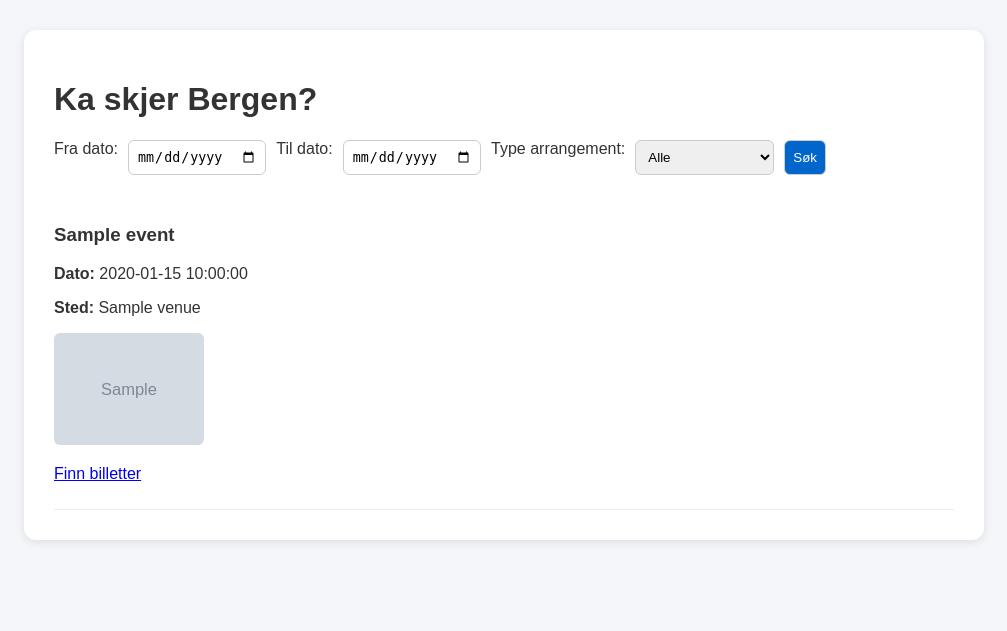
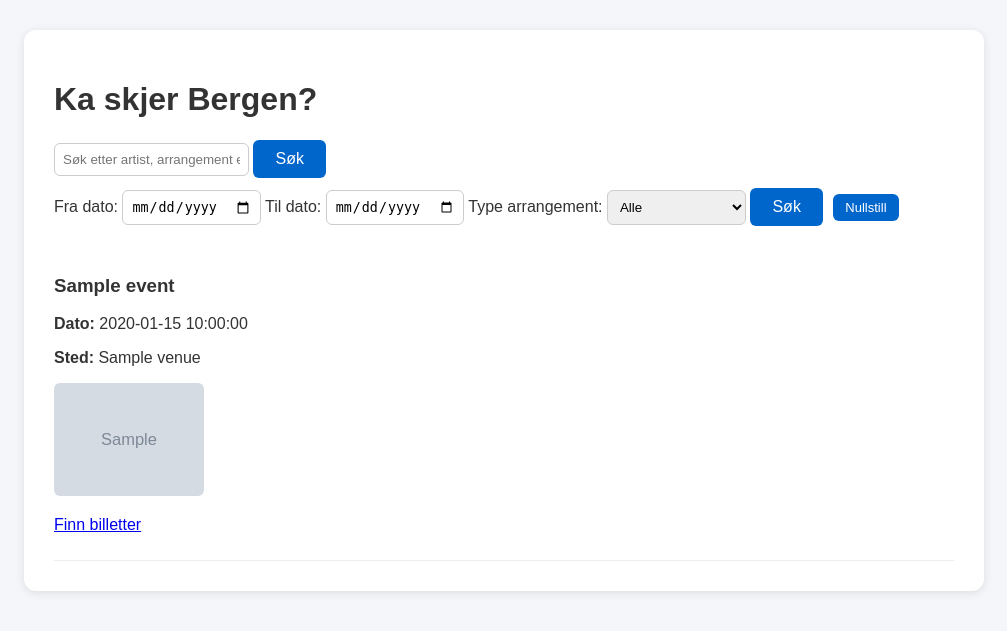
Before and after one commit to jorunnandrea/INFO212, a FastAPI app: template fastapi_mvp/templates/home.html in a window 1280 px wide. Shown: the top 631 px of the page, without its empty margins (136-1143 px from the left). Run offline with FastAPI, Linux system fonts and the light colour scheme; the template is opened without the code that fills it: most values are stand-ins (such as "Sample title", 1, 10 or a date in 2020); grey boxes marked "Sample" are stand-in pictures.

Commit message:
forbedret søkefunksjon, design og testfil

```diff
--- a/fastapi_mvp/app/main.py
+++ b/fastapi_mvp/app/main.py
@@ -21,6 +21,7 @@ def home(
     endDate: str = None,
     classification: str = None,
     size: int = 200,
+    keyword: str = None,
 ):
     api_key = os.environ.get("API_KEY")
     if not api_key:
@@ -41,11 +42,24 @@ def home(
         params["startDateTime"] = f"{startDate}T00:00:00Z"
         params["endDateTime"] = f"{endDate}T23:59:59Z"
 
-    if classification:
+    if classification and classification.strip() != "":
         params["classificationName"] = classification
+
+    if keyword:
+        params["keyword"] = keyword
+        params["q"] = keyword
+
 
     response = requests.get("https://app.ticketmaster.com/discovery/v2/events.json", params=params)
     data = response.json()
 
     events = data.get("_embedded", {}).get("events", [])
-    return templates.TemplateResponse(request, "home.html", {"events": events})
+    #return templates.TemplateResponse(request, "home.html", {"events": events})
+
+    return templates.TemplateResponse(request, "home.html", {
+        "events": events,
+        "startDate": startDate or "",
+        "endDate": endDate or "",
+        "classification": classification or "",
+        "keyword": keyword or ""
+})
--- a/fastapi_mvp/templates/home.html
+++ b/fastapi_mvp/templates/home.html
@@ -3,6 +3,24 @@
 <head>
     <meta charset="UTF-8">
     <title> Ka skjer Bergen?</title>
+
+    <script>
+        document.addEventListener("DOMContentLoaded", () => {
+          const today = new Date().toISOString().split("T")[0];
+          const startDate = document.querySelector('input[name="startDate"]');
+          const endDate = document.querySelector('input[name="endDate"]');
+
+          // Ikke tillat dato bakover i tid
+          startDate.min = today;
+          endDate.min = today;
+
+          // Når brukeren velger startdato, oppdater endDate.min
+          startDate.addEventListener("change", () => {
+            endDate.min = startDate.value;
+          });
+        });
+        </script>
+
     <style>
         body {
             font-family: Arial, sans-serif;
@@ -11,6 +29,7 @@
             margin: 0;
             padding: 0;
         }
+
         .container {
             max-width: 900px;
             margin: 30px auto;
@@ -19,29 +38,61 @@
             border-radius: 12px;
             box-shadow: 0 2px 10px rgba(0,0,0,0.1);
         }
+
         form {
             display: flex;
             gap: 10px;
             flex-wrap: wrap;
             margin-bottom: 20px;
+            align-items: center;
         }
-        input, select, button {
+
+        input, select {
             padding: 8px;
             border: 1px solid #ccc;
             border-radius: 6px;
         }
-        button {
+
+        /* --- KNAPPER --- */
+
+        /* Make stil */
+        button[type="submit"],
+        .reset-button {
             background-color: #0066cc;
             color: white;
+            border: none;
+            border-radius: 6px;
             cursor: pointer;
+            text-align: center;
+            transition: background-color 0.2s;
         }
-        button:hover {
+
+        /* Stor søkeknapp */
+        button[type="submit"] {
+            padding: 10px 22px;
+            font-size: 16px;
+            margin-right: 6px; /* Luft*/
+        }
+
+        /* Nullstill knapp */
+        .reset-button {
+            padding: 6px 12px;
+            font-size: 13px;
+            text-decoration: none;
+        }
+
+        /* Hover-effekt*/
+        button[type="submit"]:hover,
+        .reset-button:hover {
             background-color: #004999;
         }
+
+        /* --- ARRANGEMENTLISTE --- */
         .event {
             border-bottom: 1px solid #eee;
             padding: 10px 0;
         }
+
         .event img {
             max-width: 150px;
             border-radius: 6px;
@@ -50,26 +101,35 @@
 </head>
 <body>
     <div class="container">
-    <h1> Ka skjer Bergen?</h1>
+        <h1>Ka skjer Bergen?</h1>
 
         <form method="get" action="/">
+            <div class="search-bar">
+                <input type="text" name="keyword" placeholder="Søk etter artist, arrangement eller sted" value="{{ keyword or '' }}">
+                <button type="submit">Søk</button>
+            </div>
+
+            <div class="filters">
                 <label>Fra dato:</label>
-        <input type="date" name="startDate">
+                <input type="date" name="startDate" value="{{ startDate }}">
                 <label>Til dato:</label>
-        <input type="date" name="endDate">
+                <input type="date" name="endDate" value="{{ endDate }}">
 
                 <label>Type arrangement:</label>
                 <select name="classification">
-            <option value="">Alle</option>
-            <option value="Music">Musikk</option>
-            <option value="Theatre">Teater</option>
-            <option value="Comedy">Standup / Humor</option>
-            <option value="Festival">Festival</option>
-            <option value="Sports">Sport</option>
+                    <option value="" {% if not classification %}selected{% endif %}>Alle</option>
+                    <option value="Music" {% if classification == 'Music' %}selected{% endif %}>Musikk</option>
+                    <option value="Theatre" {% if classification == 'Theatre' %}selected{% endif %}>Teater</option>
+                    <option value="Comedy" {% if classification == 'Comedy' %}selected{% endif %}>Standup / Humor</option>
+                    <option value="Festival" {% if classification == 'Festival' %}selected{% endif %}>Festival</option>
+                    <option value="Sports" {% if classification == 'Sports' %}selected{% endif %}>Sport</option>
                 </select>
 
                 <button type="submit">Søk</button>
+                <a href="/" class="reset-button">Nullstill</a>
+            </div>
         </form>
+
 
     {% if events %}
         {% for e in events %}
```
Also changed, not shown: fastapi_mvp/tests/test_main.py (+0 -1 lines). Lines whose indentation alone changed are shown as unchanged.
